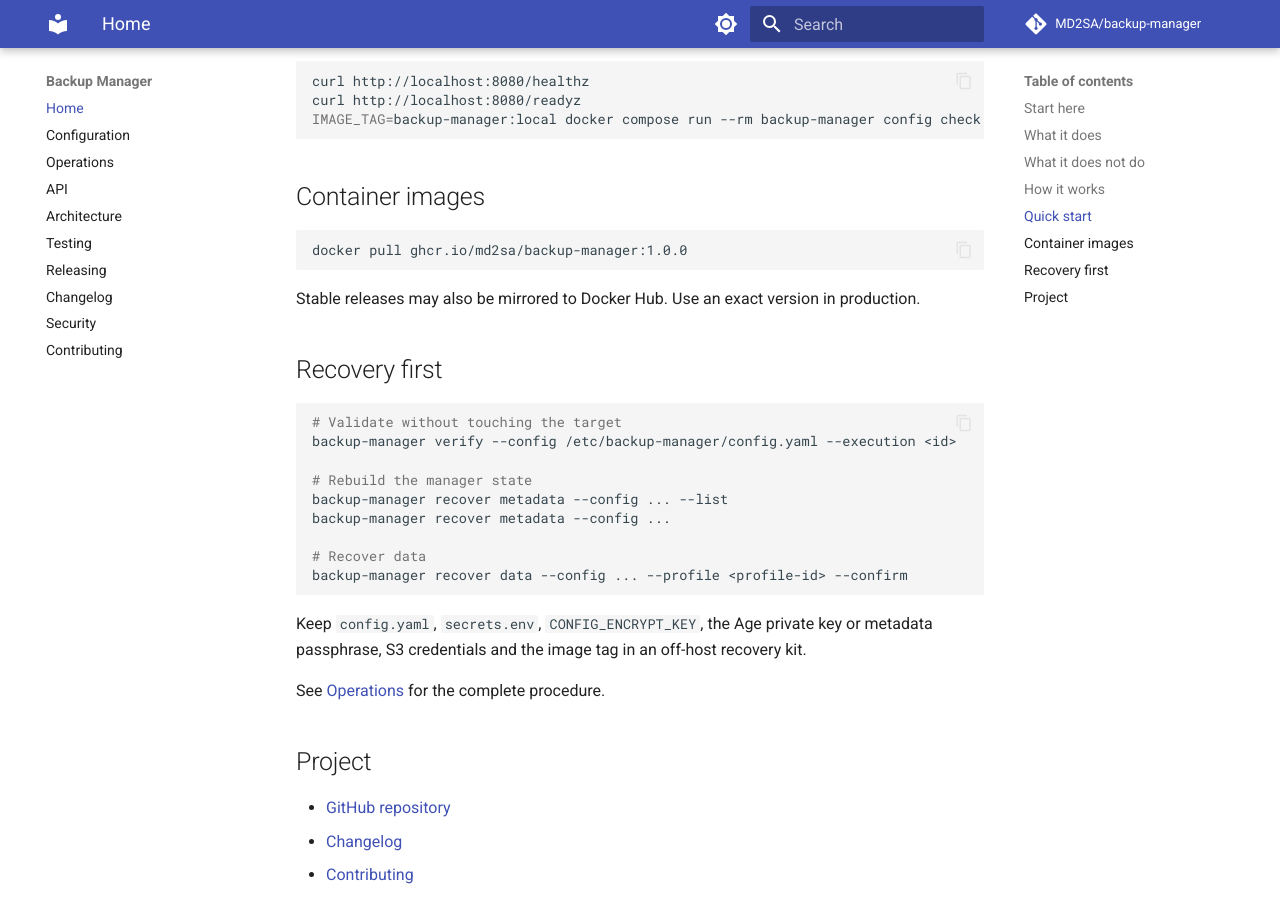
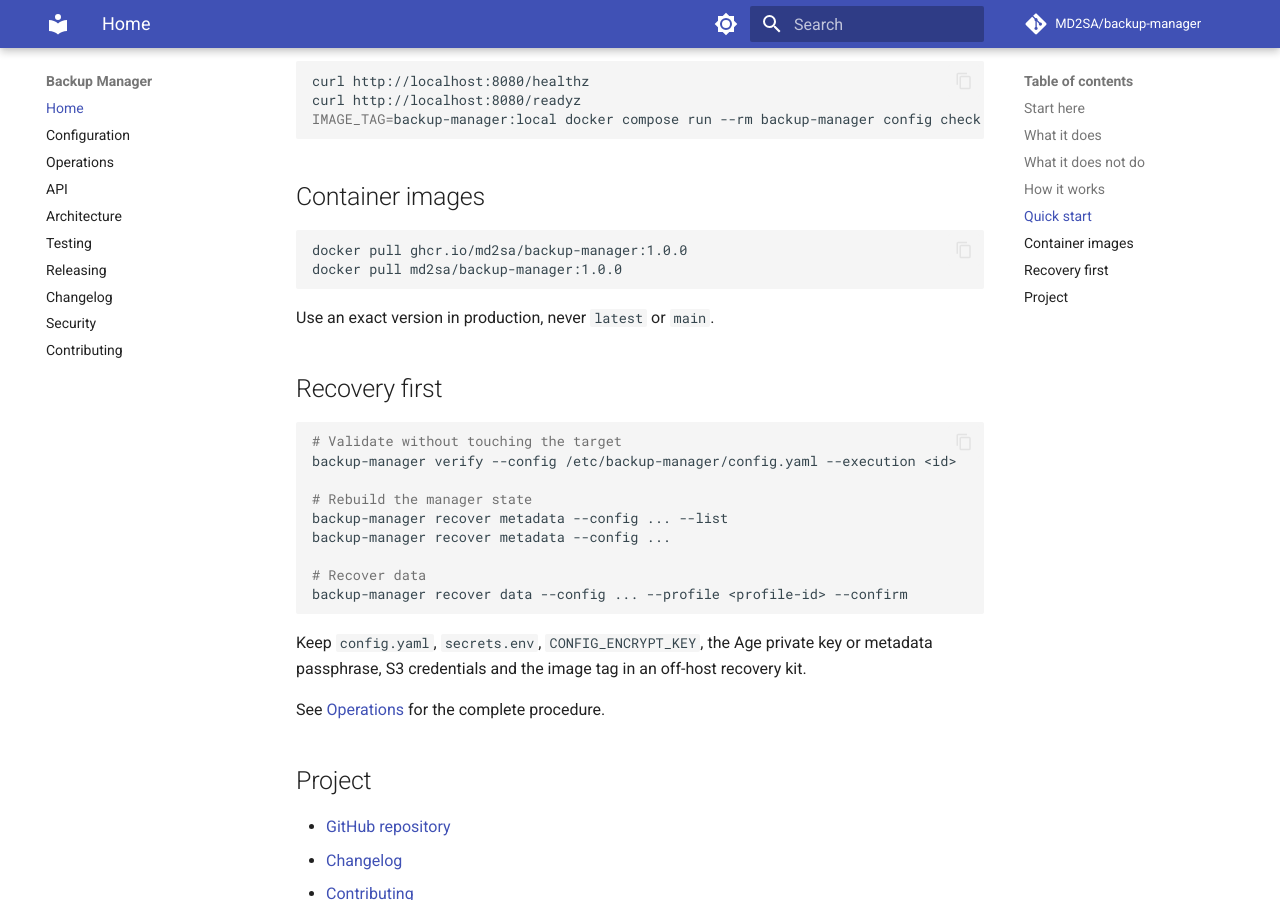
Before and after one commit to MD2SA/backup-manager, an MkDocs documentation site: the page built from docs/index.md, in a window 1280 px wide and 900 px high, scrolled down 1989 px. Built offline with MkDocs 1.6.1 and Material for MkDocs 9.7.7, drawn with Linux system fonts in a browser that asks for light colours; comment, search, counter and statistics services are not loaded.

Commit message:
docs: document the Docker Hub image and pulls badge

````diff
--- a/docs/index.md
+++ b/docs/index.md
@@ -85,10 +85,10 @@ IMAGE_TAG=backup-manager:local docker compose run --rm backup-manager config che
 
 ```bash
 docker pull ghcr.io/md2sa/backup-manager:1.0.0
+docker pull md2sa/backup-manager:1.0.0
 ```
 
-Stable releases may also be mirrored to Docker Hub. Use an exact version in
-production.
+Use an exact version in production, never `latest` or `main`.
 
 ## Recovery first
 
````
Also changed, not shown: README.md (+6 -7 lines), docs/guides/RELEASING.md (+2 -2 lines).
